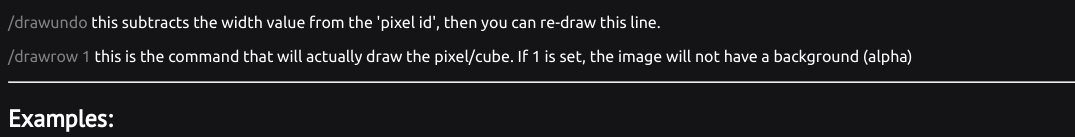
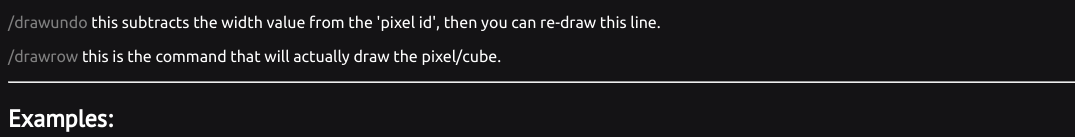
Before and after one commit to SalatielSauer/IMTOC-Converter, a plain HTML site: page index.html in a window 1280 px wide. Shown: the part 1416-1553 px from the top of the page, without its empty margins (0-1075 px from the left). Drawn offline with Linux system fonts and the light colour scheme.

Commit message:
Update index.html

```diff
--- a/index.html
+++ b/index.html
@@ -55,7 +55,7 @@
 			<p><span style="color: gray">/drawloadimg</span> the name of the image should be the cfg name you downloaded earlier.</p>
 			<p><span style="color: gray">/drawreset</span> will reset the 'pixel id' value to 0, you must do this every time you start a new image.</p>
 			<p><span style="color: gray">/drawundo</span> this subtracts the width value from the 'pixel id', then you can re-draw this line.</p>
-			<p><span style="color: gray">/drawrow 1</span> this is the command that will actually draw the pixel/cube. If 1 is set, the image will not have a background (alpha)<p>
+			<p><span style="color: gray">/drawrow</span> this is the command that will actually draw the pixel/cube.<p>
 			<hr>
 			<h2>Examples:</h2>
 			<div style="display: flex">
```
